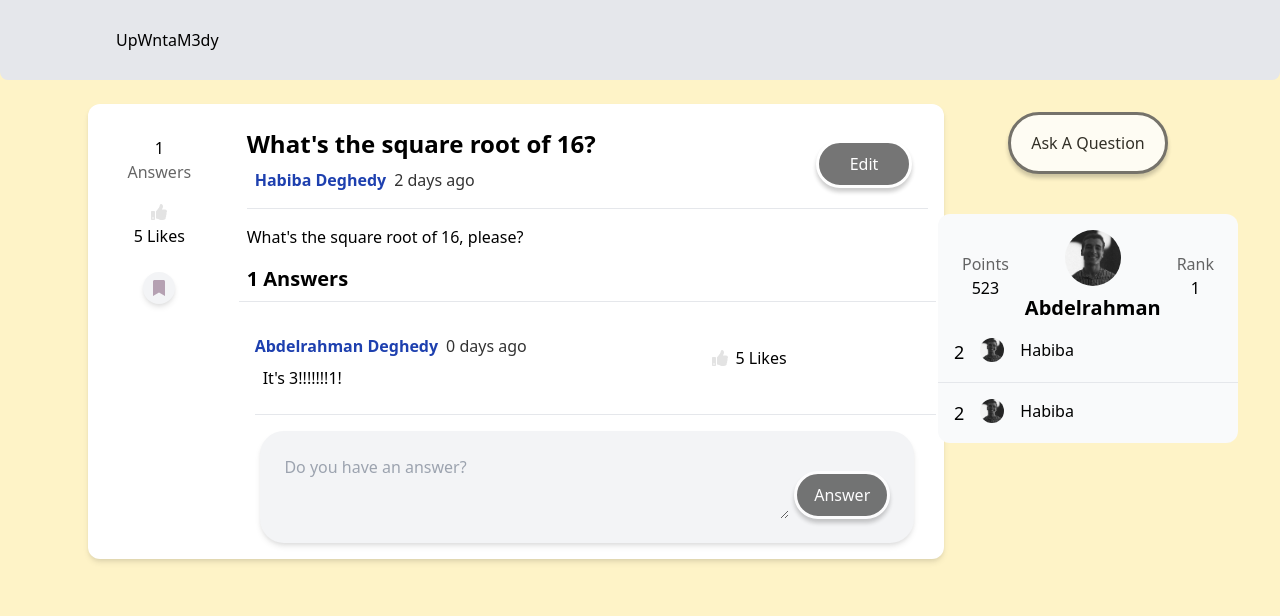
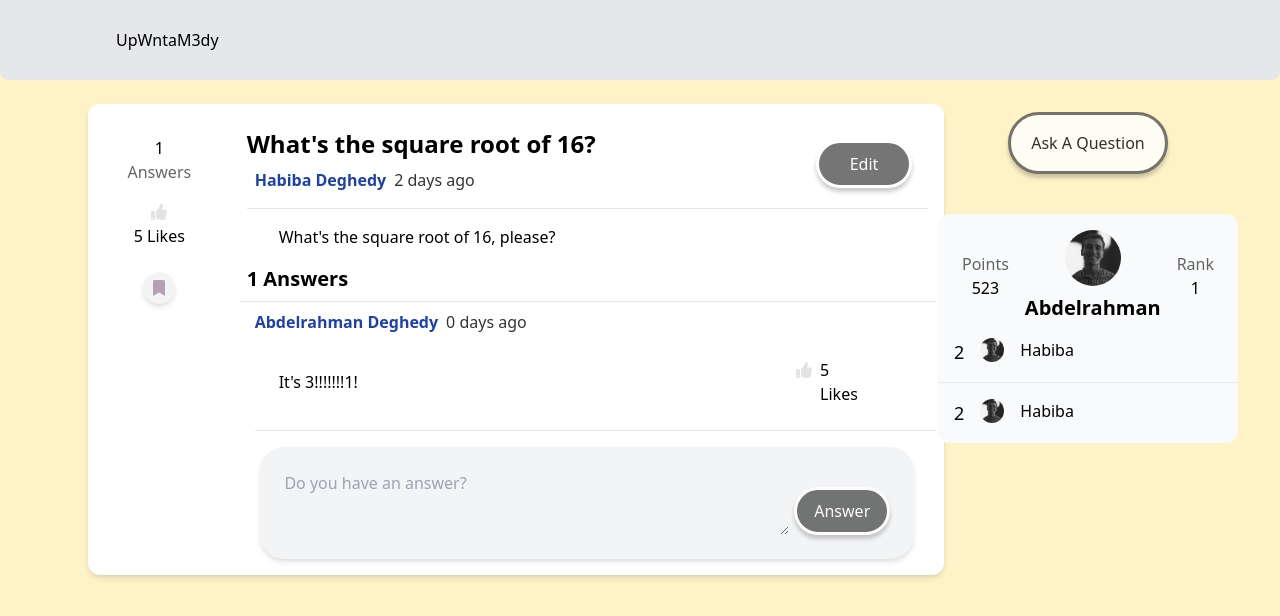
Before and after one commit to AbdelrahmanDeghedy/UpWntaM3dy, a Vue app in the folder upwntam3dy/: page /questions/2 in a window 1280 px wide. Shown: the top 616 px of the page. Built offline with nearby package versions, Linux system fonts and the light colour scheme.

Commit message:
Support arabic language

```diff
--- a/upwntam3dy/src/_utils/data.js
+++ b/upwntam3dy/src/_utils/data.js
@@ -4,7 +4,7 @@ export const users = [
     name: "Abdelrahman Deghedy",
     points: 532,
     rank: 2,
-    bio: "Be input-driven, not output-driven",
+    bio: "Let fate be free",
     picture: "",
     answers: {
       answerIds: [5, 8, 4],
@@ -16,8 +16,8 @@ export const users = [
   {
     universityId: 18010918,
     name: "Habiba Deghedy",
-    points: 532,
-    rank: 2,
+    points: 200,
+    rank: 5,
     bio: "Be input-driven, not output-driven",
     picture: "",
     answers: {
--- a/upwntam3dy/src/_utils/helper.ts
+++ b/upwntam3dy/src/_utils/helper.ts
@@ -17,3 +17,9 @@ export function randomIdGenerator() : string {
 export function HTMLToText(HTML : string) : string {
   return HTML.replace(/<[^>]*>/g, '');
 }
+
+export const isArabic =  (text : string) => {
+  const pattern = /[\u0600-\u06FF\u0750-\u077F]/;
+  const result = pattern.test(text);
+  return result;
+}
--- a/upwntam3dy/src/components/AnswerCard.vue
+++ b/upwntam3dy/src/components/AnswerCard.vue
@@ -1,13 +1,24 @@
 <template>
-  <div class="bg-white flex rounded-xl overflow-hidden">
-    <div class="py-6 w-4/6">
+  <div class="bg-white rounded-xl overflow-hidden">
+    <div class="w-4/6">
       <div class="flex ml-2 my-2">
         <div class="text-blue-800 font-bold">{{ getUsernameFromId(answer.ownerId) }}</div>
         <div class="opacity-80 ml-2">{{ answerTime }} days ago</div>
       </div>
-      <div class="ml-4" v-html="answer.text"></div>
     </div>
-    <div class="py-6 flex items-center">
+
+
+    <div class="my-6 flex justify-between items-center px-4">
+
+      <div
+          class="flex items-center ml-4 mr-4 w-10/12 flex-wrap"
+          :class="{ 'order-last' : language === 'en' ? false : true }"
+          v-html="answer.text"
+          :dir="language === 'en' ? 'ltr' : 'rtl'"
+      >
+      </div>
+
+      <div class="flex items-center mr-16">
         <div class="flex">
           <div class="cursor-pointer" @click="toggleLike">
             <font-awesome-icon icon="thumbs-up" :style="{ color: currentLikeColor }" />
@@ -23,11 +34,15 @@
         </div> -->
       </div>
     </div>
+
+  </div>
 </template>
 
 <script>
 import getFromIdMixin from '@/mixins/getFromIdMixin';
 import { getDayDifference } from '@/_utils/helper.ts'
+
+import { isArabic } from '@/_utils/helper';
 
 
 export default {
@@ -43,6 +58,7 @@ export default {
   },
   data() {
     return {
+      language: "en",
       answerTime: getDayDifference(this.answer.time),
       currentLikeColor : "",
       answerLocal: this.answer,
@@ -50,8 +66,16 @@ export default {
   },
   mounted(){
     this.initializeValues();
+    this.handleLanguage();
   },
   methods: {
+    handleLanguage(){
+      if (isArabic(this.answerLocal.text)) {
+        this.language = "ar";
+      } else {
+        this.language = "en";
+      }
+    },
     initializeValues(){
       this.currentLikeColor = this.answer.liked ? this.$store.state.likePrimaryColor : this.$store.state.likeSecondaryColor;
     },
--- a/upwntam3dy/src/components/QuestionCard.vue
+++ b/upwntam3dy/src/components/QuestionCard.vue
@@ -8,9 +8,9 @@
       <router-link :to="{ name: 'Question', params: { qId: id } }">
         <div
           class="text-2xl font-semibold cursor-pointer"
+          :dir="language === 'en' ? 'ltr' : 'rtl'"
           @click="handlePageRouting()"
         >
-          <!-- What's the square root of 9? -->
           {{ text }}
         </div>
       </router-link>
@@ -47,6 +47,7 @@ import TheButton from "./TheButton.vue";
 import getFromIdMixin from '@/mixins/getFromIdMixin';
 // import { questions } from '@/_utils/data';
 import { getDayDifference } from "@/_utils/helper";
+import { isArabic } from '@/_utils/helper';
 
 export default {
   mixins: [ getFromIdMixin ],
@@ -61,11 +62,13 @@ export default {
   },
   async mounted(){
     await this.initializeValues();
+    this.handleLanguage();
     // console.log(this.findQuestionById(this.id));
     // console.log(this.$store.state.questions);
   },
   data(): any {
     return {
+      language: "en",
       answersNumber: 0,
       text: "",
       owner: "",
@@ -78,6 +81,13 @@ export default {
     };
   },
   methods: {
+    handleLanguage(){
+      if (isArabic(this.text)) {
+        this.language = "ar";
+      } else {
+        this.language = "en";
+      }
+    },
     handleAnswerClick(){
       this.handlePageRouting();
       this.$store.commit("toggleScrollToAnswer");
--- a/upwntam3dy/src/components/QuestionCreate.vue
+++ b/upwntam3dy/src/components/QuestionCreate.vue
@@ -5,6 +5,7 @@
       :class="answerMode ? answerConfig.textareaClass : createConfig.textareaClass"
       v-model="text"
       @input="syncInput()"
+      @keyup="handleLanguage"
       type="text"
       :placeholder="answerMode ? answerConfig.textareaPlaceholder : createConfig.textareaPlaceholder"
       :dir="language === 'en' ? 'ltr' : 'rtl'"
@@ -29,7 +30,7 @@ import { getDayDifference } from "@/_utils/helper";
 
 import { randomIdGenerator } from '@/_utils/helper'
 import { HTMLToText } from '@/_utils/helper'
-
+import { isArabic } from '@/_utils/helper';
 
 // import { DateFormatter } from '@/_utils/dateFormatter';
 
@@ -57,7 +58,7 @@ export default {
     return {
       markdown: "",
       text: this.editMode ? HTMLToText(this.editMode.editText) : "",
-      language: "en", // or ar
+      language: "en",
       createConfig : {
         containerClass: "bg-white rounded-3xl p-6 flex flex-col shadow-md",
         textareaClass: "outline-none text-2xl question-text",
@@ -82,6 +83,13 @@ export default {
     //
   },
   methods : {
+    handleLanguage(){
+      if (isArabic(this.text)) {
+        this.language = "ar";
+      } else {
+        this.language = "en";
+      }
+    },
     handleClickingMode(){
       if (this.editMode) {
         this.editQuestion();
--- a/upwntam3dy/src/components/QuestionDetail.vue
+++ b/upwntam3dy/src/components/QuestionDetail.vue
@@ -28,7 +28,10 @@
     <div class="flex flex-col w-5/6">
       <div class="flex justify-between">
         <div class="py-6 w-4/6 ml-4">
-          <div class="text-2xl font-semibold">
+          <div
+            class="text-2xl font-semibold"
+            :dir="language === 'en' ? 'ltr' : 'rtl'"
+          >
             {{ text }}
           </div>
           <div class="flex ml-2 my-2">
@@ -46,7 +49,11 @@
 
       <hr class="mx-4 -mt-4" />
       <div class="mt-4">
-        <div class="ml-4 mb-4" v-html="fullQuestionText">
+        <div
+          class="ml-4 mb-4 px-8"
+          v-html="fullQuestionText"
+          :dir="language === 'en' ? 'ltr' : 'rtl'"
+        >
         </div>
 
         <div class="font-bold text-xl mb-2 ml-4">
@@ -89,6 +96,7 @@ import QuestionCreate from '@/components/QuestionCreate.vue'
 
 import getFromIdMixin from '@/mixins/getFromIdMixin';
 // import { getDayDifference } from '@/_utils/helper.ts'
+import { isArabic } from '@/_utils/helper';
 
 
 
@@ -101,6 +109,7 @@ export default {
   mixins: [ getFromIdMixin ],
   data() {
     return {
+      language: "en",
       likes : 0,
       answersNumber : 0,
       text : "",
@@ -118,8 +127,10 @@ export default {
   async mounted(){
     await setTimeout(() => {
       this.initializeValues();
+      this.scrollToAnswer();
+      this.handleLanguage();
     }, 0)
-      this.scrollToAnswer();
+
 
 
   },
@@ -127,6 +138,13 @@ export default {
     //
   },
   methods :{
+    handleLanguage(){
+      if (isArabic(this.text)) {
+        this.language = "ar";
+      } else {
+        this.language = "en";
+      }
+    },
     async scrollToAnswer(){
       if (!this.$store.state.scrollToAnswer) return;
 
--- a/upwntam3dy/src/store/index.ts
+++ b/upwntam3dy/src/store/index.ts
@@ -18,7 +18,7 @@ export const store = createStore({
       likeSecondaryColor: "#e3e3e3",
       bookmarkPrimaryColor: "#d4267a",
       bookmarkSecondaryColor: "#b5a1b2",
-      scrollToAnswer: false
+      scrollToAnswer: false,
     };
   },
   mutations,
--- a/upwntam3dy/src/store/interfaces.ts
+++ b/upwntam3dy/src/store/interfaces.ts
@@ -18,4 +18,5 @@ export interface stateType {
   bookmarkSecondaryColor: string;
 
   scrollToAnswer: boolean;
+
 }
--- a/upwntam3dy/src/store/mutations.ts
+++ b/upwntam3dy/src/store/mutations.ts
@@ -49,6 +49,6 @@ export const mutations = {
   },
 
   toggleScrollToAnswer(state: stateType): void {
-    state.scrollToAnswer= !state.scrollToAnswer;
+    state.scrollToAnswer = !state.scrollToAnswer;
   },
 };
```
Lines whose indentation alone changed are shown as unchanged.
